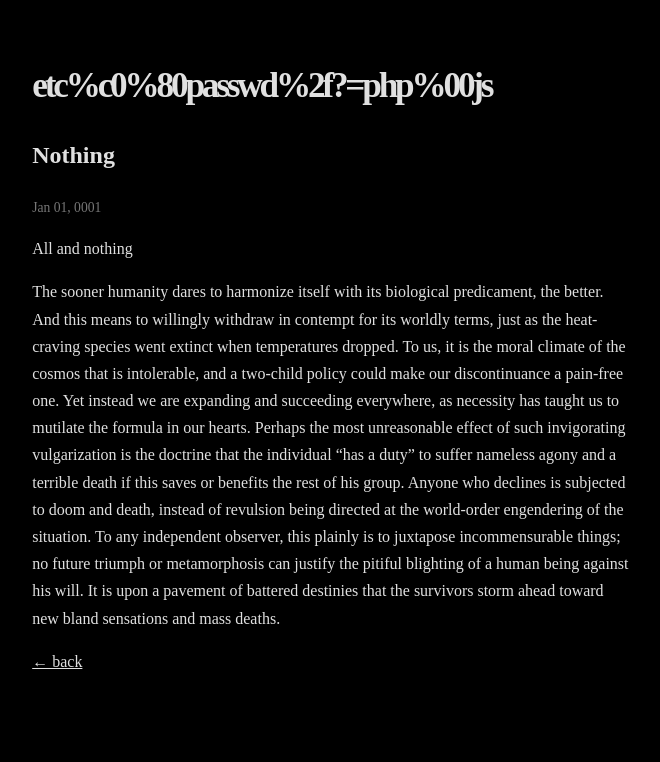
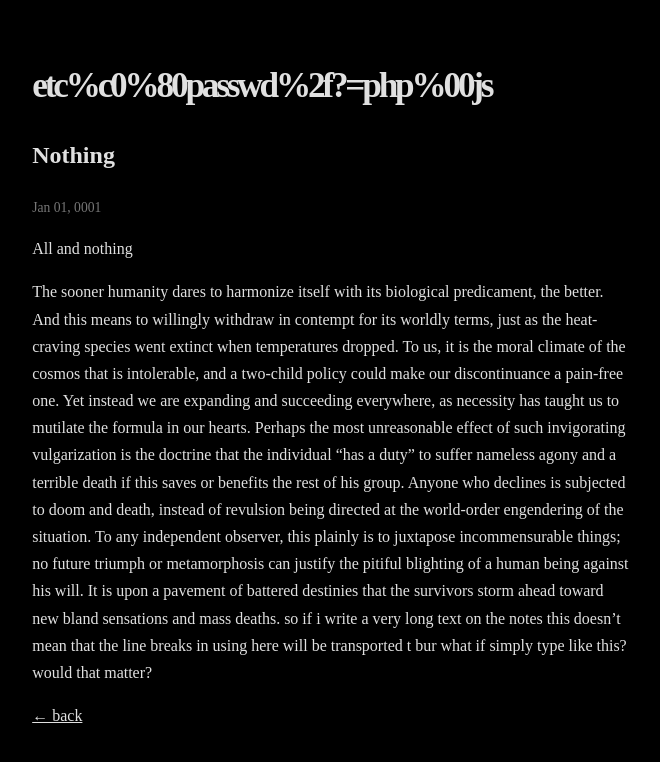
Before and after one commit to hypnagogicdisport/hypnagogicdisport.github.io, a Jekyll site: the page built from _posts/0001-01-01-nothing.md, in a window 1280 px wide. Shown: the top 762 px of the page, without its empty margins (307-967 px from the left). Built offline with Jekyll 4.4.1, drawn with Linux system fonts in a browser that asks for light colours; our own code applies the rules of GitHub Pages for plain Markdown files.

Commit message:
Actualizar 0001-01-01-nothing.md

```diff
--- a/_posts/0001-01-01-nothing.md
+++ b/_posts/0001-01-01-nothing.md
@@ -4,3 +4,6 @@ title: "Nothing"
 All and nothing
 
 The sooner humanity dares to harmonize itself with its biological predicament, the better. And this means to willingly withdraw in contempt for its worldly terms, just as the heat-craving species went extinct when temperatures dropped. To us, it is the moral climate of the cosmos that is intolerable, and a two-child policy could make our discontinuance a pain-free one. Yet instead we are expanding and succeeding everywhere, as necessity has taught us to mutilate the formula in our hearts. Perhaps the most unreasonable effect of such invigorating vulgarization is the doctrine that the individual “has a duty” to suffer nameless agony and a terrible death if this saves or benefits the rest of his group. Anyone who declines is subjected to doom and death, instead of revulsion being directed at the world-order engendering of the situation. To any independent observer, this plainly is to juxtapose incommensurable things; no future triumph or metamorphosis can justify the pitiful blighting of a human being against his will. It is upon a pavement of battered destinies that the survivors storm ahead toward new bland sensations and mass deaths.
+so if i write a very long text on the notes this doesn’t mean that the line breaks in using here will be transported t
+bur what if simply type like this?
+would that matter?
```
